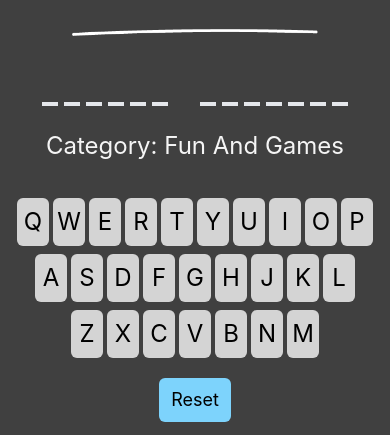
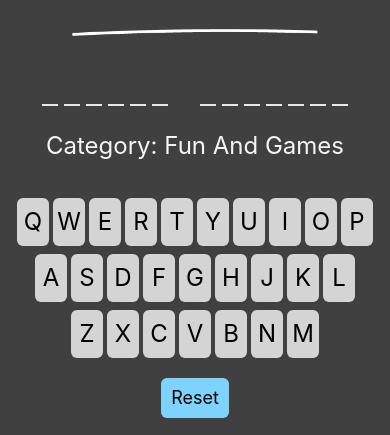
Before and after one commit to PlatyPew/TikTok-Youth-Camp-Hangman, a React (Create React App) app: page / in a window 390 px wide. Shown: the part 494-929 px from the top of the page. Built offline with nearby package versions, Linux system fonts and the light colour scheme.

Commit message:
feat(words): adjusted more responsive design
Signed-off-by: Platy <daryl.limkz@gmail.com>

```diff
--- a/src/App.css
+++ b/src/App.css
@@ -51,7 +51,7 @@
 
 #reset {
     @apply items-center justify-center
-    p-2 px-3 my-4 text-lg sm:text-xl md:text-2xl bg-sky-300 hover:bg-sky-400
+    p-1.5 px-2.5 sm:p-2 sm:px-3 my-4 text-lg sm:text-xl md:text-2xl bg-sky-300 hover:bg-sky-400
     rounded-md;
 }
 
--- a/src/Phrase.css
+++ b/src/Phrase.css
@@ -1,5 +1,5 @@
 .word {
-    @apply mb-6 flex space-x-1.5 place-content-center;
+    @apply mb-6 flex flex-wrap space-x-1.5 place-content-center;
 }
 
 .letter {
@@ -7,7 +7,7 @@
 }
 
 .blank {
-    @apply border-b-4 h-9 sm:h-10 md:h-11 w-4 sm:w-6 md:w-8;
+    @apply border-b-2 sm:border-b-4 h-9 sm:h-10 md:h-11 w-4 sm:w-6 md:w-8;
 }
 
 .space {
```
